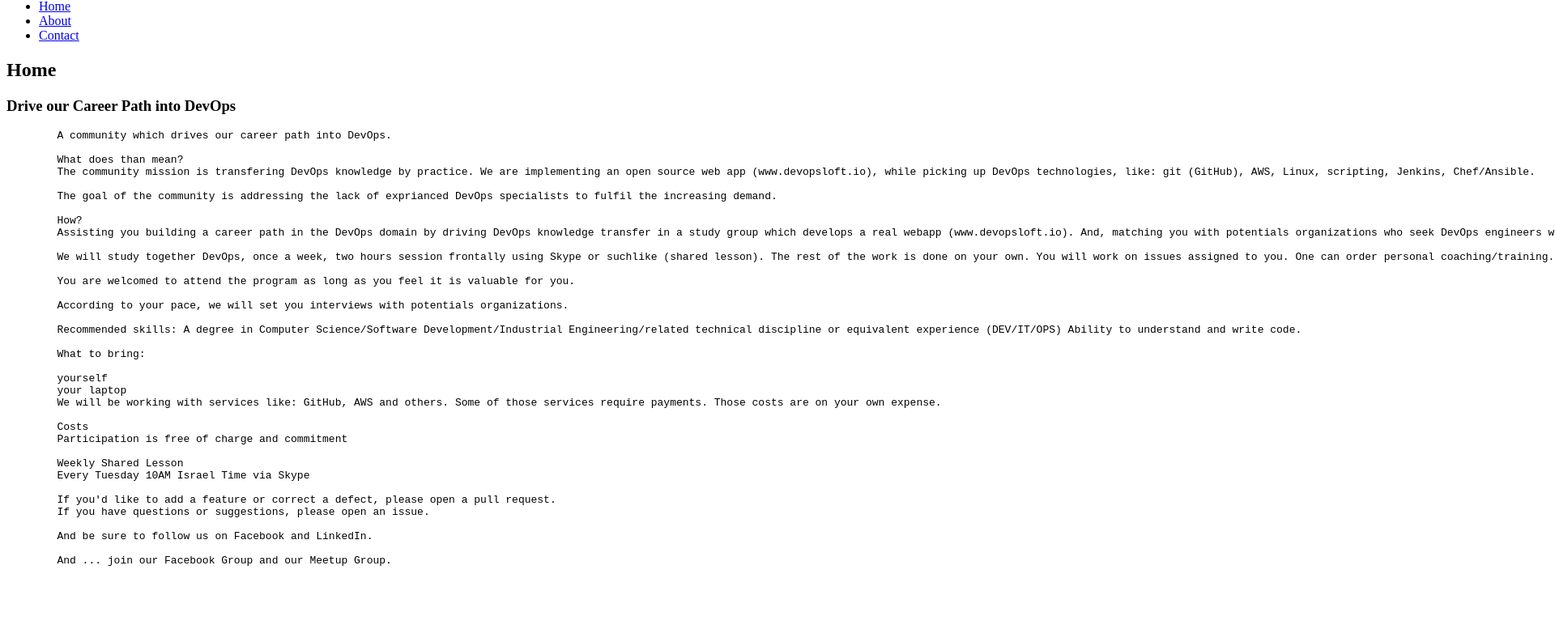
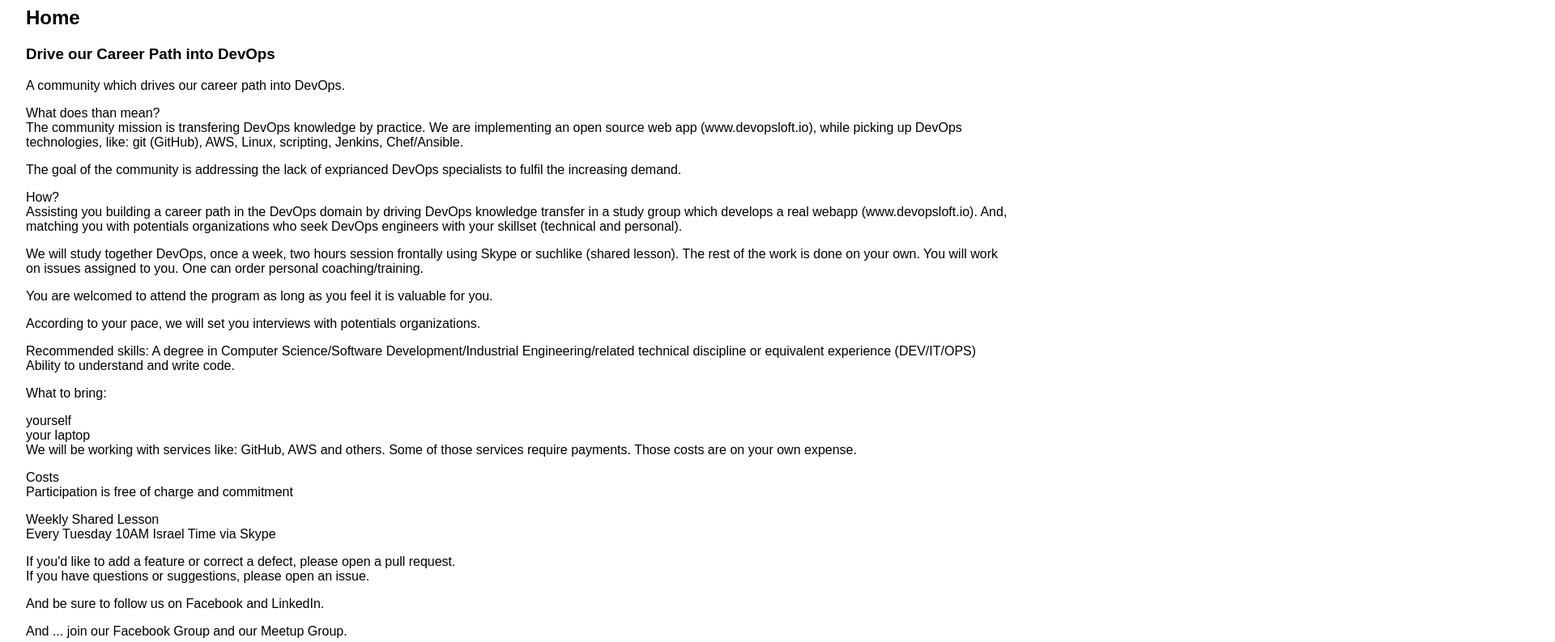
Before and after one commit to devopsloft/devopsloft, a website: page www/public/home.html in a window 1280 px wide. Shown: the part 81-874 px from the top of the page at 81% size, 1920 px wide, since content can reach past the window. Before the commit the page ends 827 px from the top, so only its background shows below. Drawn offline with Linux system fonts and the light colour scheme.

Commit message:
some layoout changes in home.html and adding css/style.css stylesheet

```diff
--- a/www/package.json
+++ b/www/package.json
@@ -2,7 +2,7 @@
   "name": "www",
   "version": "1.0.0",
   "description": "",
-  "main": "index.js",
+  "main": "app.js",
   "scripts": {
     "test": "echo \"Error: no test specified\" && exit 1"
   },
--- /dev/null
+++ b/www/public/css/style.css
@@ -0,0 +1,31 @@
+body{
+    margin:2rem;
+    font-family: arial;
+    font-size:1rem;
+}
+header{
+    display:flex;
+    align-items:center;
+}
+#logo{
+    font-weight:bold;
+    font-size:2rem;
+    margin-right:2rem;
+}
+.marginBottom1{
+    margin-bottom:1rem;
+}
+#menu .itm{
+    margin-right:1rem;
+}
+@media only screen and (max-width:600px){
+    header{
+        display:block !important;
+    }
+    #menu{
+        margin-top:1rem;
+    }
+    #menu .itm{
+        margin-right:0.5rem;
+    }
+}
--- a/www/public/home.html
+++ b/www/public/home.html
@@ -5,76 +5,54 @@
 <!-- your webpage info goes here -->
 
   <title>DevOps Loft</title>
-
+  <meta name="viewport" content="width=device-width, initial-scale=1">
 	<meta name="author" content="your name" />
 	<meta name="description" content="" />
 
 <!-- you should always add your stylesheet (css) in the head tag so that it starts loading before the page html is being displayed -->
-	<link rel="stylesheet" href="style.css" type="text/css" />
+	<link rel="stylesheet" href="css/style.css" type="text/css" />
 
 </head>
 <body>
 
 <!-- webpage content goes here in the body -->
-
-	<div id="page">
-		<div id="logo">
-			<h1><a href="/" id="logoLink">DevOps Loft</a></h1>
-		</div>
-		<div id="nav">
-			<ul>
-				<li><a href="#/home.html">Home</a></li>
-				<li><a href="#/about.html">About</a></li>
-				<li><a href="#/contact.html">Contact</a></li>
-			</ul>
-		</div>
-		<div id="content">
-			<h2>Home</h2>
-      <h3>Drive our Career Path into DevOps</h3>
-			<pre>
-        A community which drives our career path into DevOps.
-
-        What does than mean?
-        The community mission is transfering DevOps knowledge by practice. We are implementing an open source web app (www.devopsloft.io), while picking up DevOps technologies, like: git (GitHub), AWS, Linux, scripting, Jenkins, Chef/Ansible.
-
-        The goal of the community is addressing the lack of exprianced DevOps specialists to fulfil the increasing demand.
-
-        How?
-        Assisting you building a career path in the DevOps domain by driving DevOps knowledge transfer in a study group which develops a real webapp (www.devopsloft.io). And, matching you with potentials organizations who seek DevOps engineers with your skillset (technical and personal).
-
-        We will study together DevOps, once a week, two hours session frontally using Skype or suchlike (shared lesson). The rest of the work is done on your own. You will work on issues assigned to you. One can order personal coaching/training.
-
-        You are welcomed to attend the program as long as you feel it is valuable for you.
-
-        According to your pace, we will set you interviews with potentials organizations.
-
-        Recommended skills: A degree in Computer Science/Software Development/Industrial Engineering/related technical discipline or equivalent experience (DEV/IT/OPS) Ability to understand and write code.
-
-        What to bring:
-
-        yourself
-        your laptop
-        We will be working with services like: GitHub, AWS and others. Some of those services require payments. Those costs are on your own expense.
-
-        Costs
-        Participation is free of charge and commitment
-
-        Weekly Shared Lesson
-        Every Tuesday 10AM Israel Time via Skype
-
-        If you'd like to add a feature or correct a defect, please open a pull request.
-        If you have questions or suggestions, please open an issue.
-
-        And be sure to follow us on Facebook and LinkedIn.
-
-        And ... join our Facebook Group and our Meetup Group.
-
-      </pre>
-		</div>
-		<div id="footer">
-			<p>
-			</p>
-		</div>
-	</div>
+  <header>
+    <div id="logo">DevOps Loft</div>
+    <nav id="menu">
+      <a class="itm" href="#/home.html">Home</a>
+      <a class="itm" href="#/about.html">About</a>
+      <a class="itm" href="#/contact.html">Contact</a>
+    </nav>
+  </header>
+  <main>
+    <h2>Home</h2>
+    <h3>Drive our Career Path into DevOps</h3>
+    <div>
+      <div class="marginBottom1">A community which drives our career path into DevOps.</div>
+      <div>What does than mean?</div>
+      <div class="marginBottom1">The community mission is transfering DevOps knowledge by practice. We are implementing an open source web app (www.devopsloft.io), while picking up DevOps technologies, like: git (GitHub), AWS, Linux, scripting, Jenkins, Chef/Ansible.</div>
+      <div class="marginBottom1">The goal of the community is addressing the lack of exprianced DevOps specialists to fulfil the increasing demand.</div>
+      <div>How?</div>
+      <div class="marginBottom1">Assisting you building a career path in the DevOps domain by driving DevOps knowledge transfer in a study group which develops a real webapp (www.devopsloft.io). And, matching you with potentials organizations who seek DevOps engineers with your skillset (technical and personal).</div>
+      <div class="marginBottom1">We will study together DevOps, once a week, two hours session frontally using Skype or suchlike (shared lesson). The rest of the work is done on your own. You will work on issues assigned to you. One can order personal coaching/training.</div>
+      <div class="marginBottom1">You are welcomed to attend the program as long as you feel it is valuable for you.</div>
+      <div class="marginBottom1">According to your pace, we will set you interviews with potentials organizations.</div>
+      <div class="marginBottom1">Recommended skills: A degree in Computer Science/Software Development/Industrial Engineering/related technical discipline or equivalent experience (DEV/IT/OPS) Ability to understand and write code.</div>
+      <div class="marginBottom1">What to bring:</div>
+      <div>yourself</div>
+      <div>your laptop</div>
+      <div class="marginBottom1">We will be working with services like: GitHub, AWS and others. Some of those services require payments. Those costs are on your own expense.</div>
+      <div>Costs</div>
+      <div class="marginBottom1">Participation is free of charge and commitment</div>
+      <div>Weekly Shared Lesson</div>
+      <div class="marginBottom1">Every Tuesday 10AM Israel Time via Skype</div>
+      <div>If you'd like to add a feature or correct a defect, please open a pull request.</div>
+      <div class="marginBottom1">If you have questions or suggestions, please open an issue.</div>
+      <div class="marginBottom1">And be sure to follow us on Facebook and LinkedIn.</div>
+      <div>And ... join our Facebook Group and our Meetup Group.</div>
+    </div>
+  </main>
+  <footer>
+  </footer>
 </body>
 </html>
```
